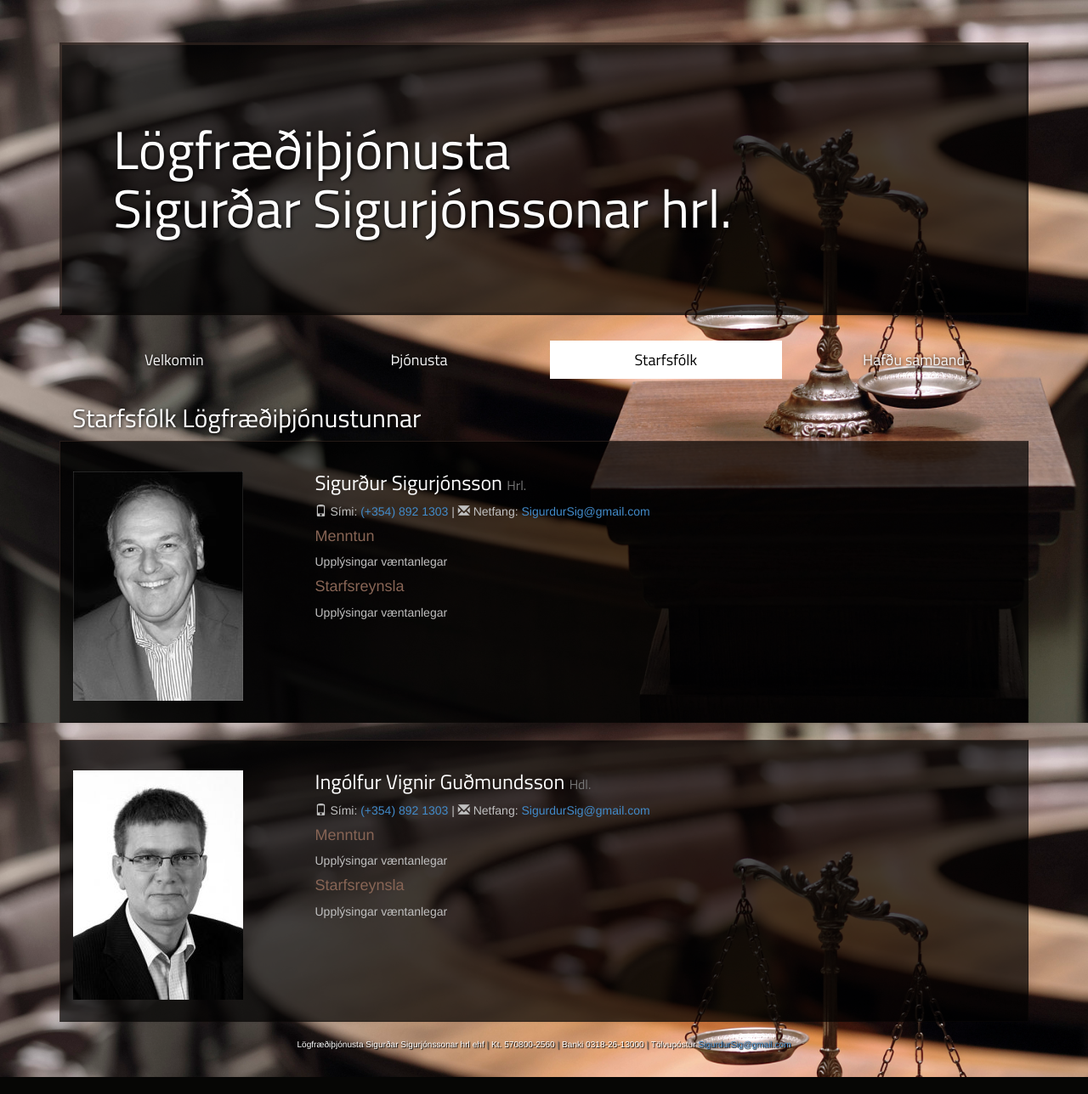
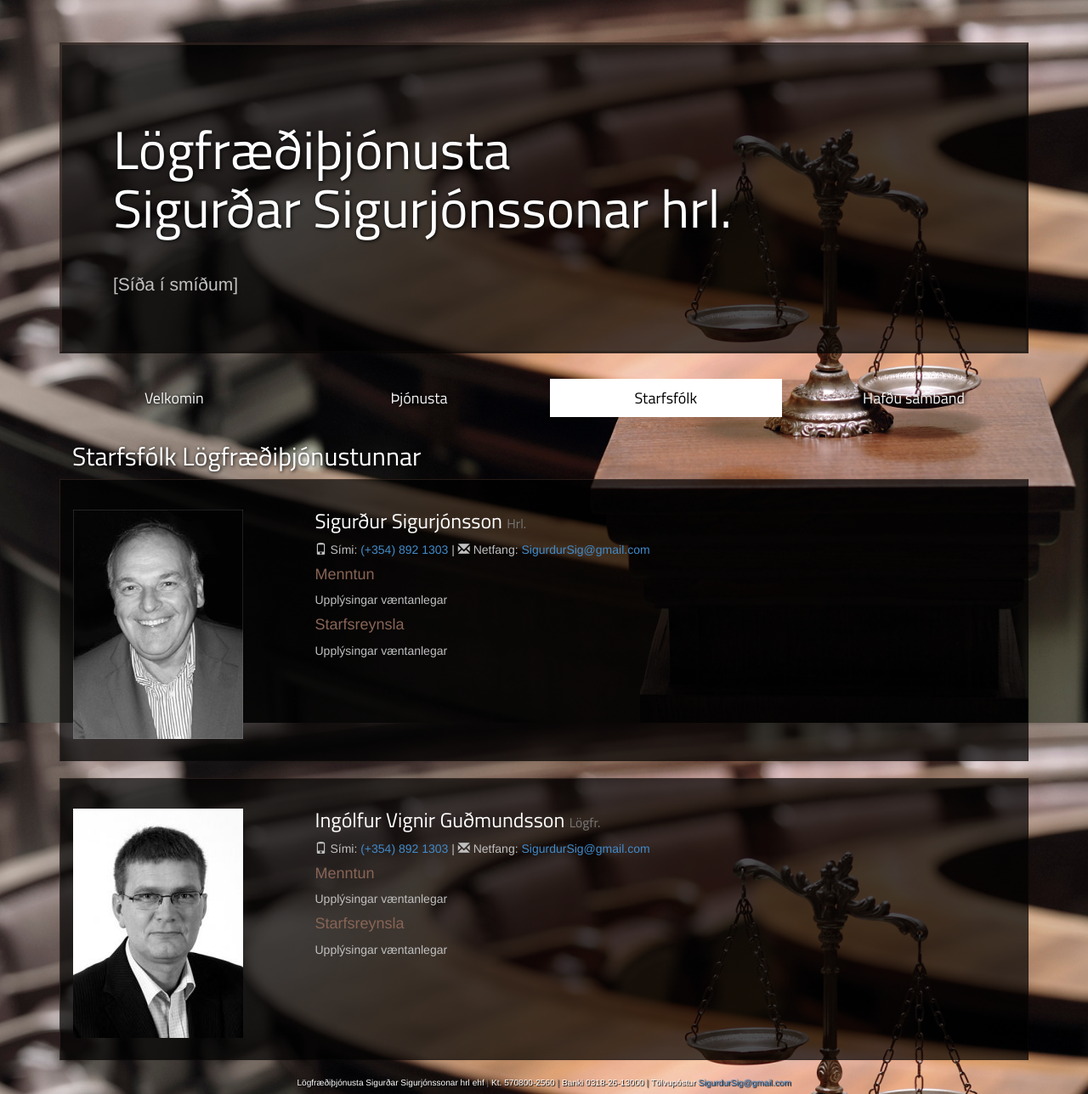
Before and after one commit to JohannSig/SigurdurSig, a PHP site: page / in a window 1280 px wide. Shown: the top 1288 px of the page at 85% size. Run offline with PHP 8.4, Linux system fonts and the light colour scheme.

Commit message:
Google Apps added + minor changes

```diff
--- a/index.php
+++ b/index.php
@@ -12,6 +12,7 @@
         <title>Lögfræðiþjónusta Sigurðar Sigurjónssonar hrl</title>
         <meta http-equiv="Content-Type" content="text/html; charset=utf-8">
         <meta name="viewport" content="width=device-width, initial-scale=1.0">
+        <meta name="google-site-verification" content="nclTIukSqW7MvP1uzzBdAYjmCnaBFDEQW71-N3EYeuY" />
         <link href='https://fonts.googleapis.com/css?family=Titillium+Web:400,700' rel='stylesheet' type='text/css'>
         <link href="content/images/favicon.ico" rel="icon" type="image/png" />
         <link href="content/css/bootstrap.css" rel="stylesheet" type="text/css"/>
@@ -31,6 +32,7 @@
                     <div class="jumbotron dark">
 
                             <h1>Lögfræðiþjónusta<br/>Sigurðar Sigurjónssonar hrl.</h1>
+                            <p>[Síða í smíðum]</p>
                     </div>
                 </div>
             </div>
@@ -136,7 +138,7 @@
                                         <div class="col-xs-8 col-sm-9">
 
 
-                                            <h3>Ingólfur Vignir Guðmundsson <small>Hdl.</small></h3>
+                                            <h3>Ingólfur Vignir Guðmundsson <small>Lögfr.</small></h3>
                                             <p class="text-muted">
                                                 <span class="glyphicon glyphicon-phone"></span> Sími:
                                                 <a href="tel:+3548921309">(+354) 892 1303</a> |
```
